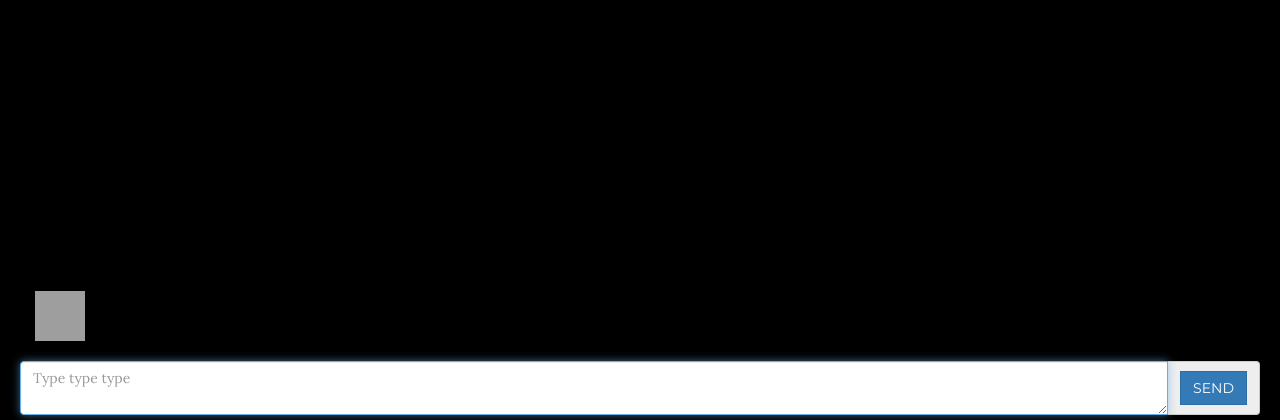
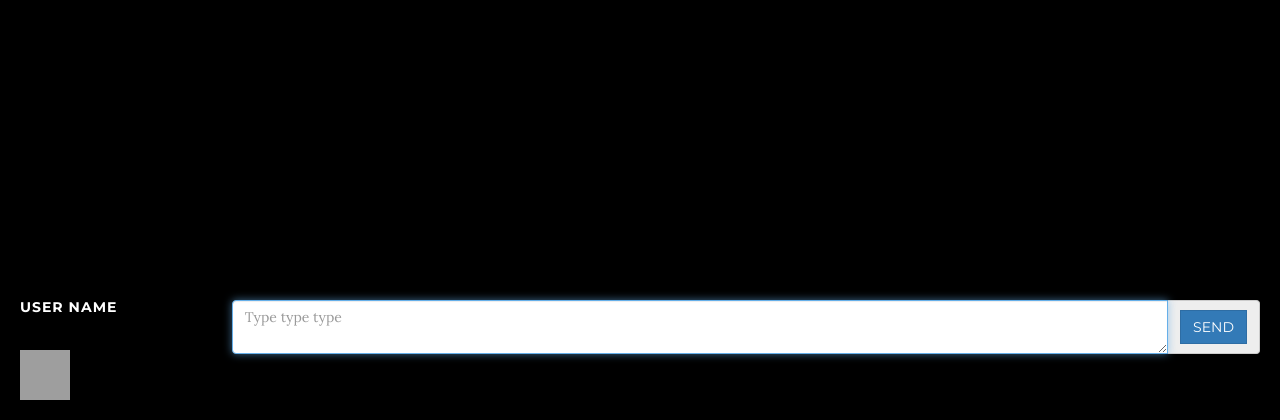
Before and after one commit to politeauthority/ChatSec, a Flask app: page /chat in a window 1280 px wide. Shown: the part 380-800 px from the top of the page. Run offline with Flask 2, Linux system fonts and the light colour scheme; the visitor is signed in with stand-in values (Sample User, id 1); some libraries are stand-ins or nearby versions; grey boxes are pictures that could not be loaded.

Commit message:
Cleaning up some frontend mess

```diff
--- a/app/main/events.py
+++ b/app/main/events.py
@@ -42,12 +42,12 @@ def msg(message):
 @socketio.on('typing', namespace='/chat')
 def typing(message):
     """Sent by a client when the user is typing."""
-    room = session.get('room')
+    room_key = session.get('room_key')
     data = {
         'user_name': session.get('user_name'),
         'avatar': session.get('avatar')
     }
-    emit('typing', data, room=room)
+    emit('typing', data, room=room_key)
 
 
 @socketio.on('left', namespace='/chat')
--- a/app/static/js/main.js
+++ b/app/static/js/main.js
@@ -69,7 +69,6 @@ function store_message(data){
 
 function build_local_data(room_name){
     room_key = 'room_' + room_name;
-    // localStorage.setItem(room_key, '[]');
     chat_room_data = JSON.parse(localStorage.getItem(room_key));
     if(chat_room_data == null){
         empty_array = [];
@@ -158,6 +157,7 @@ function lock_console(){
     $('#settings_btn').fadeOut();
     $('#chat_window').fadeOut();
     $('#lock_status').removeClass('fa-unlock-alt').addClass('fa-lock');
+    $('#repassword_container').focus();
     $('#repassword_container').fadeIn(1500);
     Cookies.set('password', '');
     Cookies.set('terminal', 'locked');
@@ -179,24 +179,20 @@ var CHATSEC = CHATSEC || (function(){
     return {
         init : function(Args) {
             _args = Args;
-
+            build_local_data(Cookies.get('room_name'));
             $('#room_name').html(':: ' + Cookies.set('room_name'));
-
+            if(Cookies.get('password')==''){
+                window.location = '/';
+            }
             Notification.requestPermission().then(function(result) {
                 console.log(result);
             });
 
         },
         launch : function(){
-            console.log('check to see if they have a password');
-            if(Cookies.get('password')==''){
-                window.location = '/';
-            }
-
-            $(document).ready(function(){
             $('.typing').hide();
             $("#textbox").focus();
-                build_local_data(Cookies.get('room_name'));
+
 
             // lockout
             var timeoutTime = 300000;
@@ -209,7 +205,6 @@ var CHATSEC = CHATSEC || (function(){
                 if (code == 13) {
                     unlock_console($(this).val());
                     $(this).val('');
-                        // set_login_creds($(this));
                 }
             });
 
@@ -227,12 +222,12 @@ var CHATSEC = CHATSEC || (function(){
 
             // Reciving user currently typing
             socket.on('typing', function(data) {
-                    if(Cookies.get('user_name') != data.username ){
+                if(Cookies.get('user_name') != data.user_name ){
                     $('.typing').find('.typing_avatar').attr(
                         'src',
                         '/static/imgs/avatars/black/' + data.avatar
                     );
-                        $('.typing').find('h3').text(data.username);
+                    $('.typing').find('h3').text(data.user_name);
                     $('.typing').show().delay(750).fadeOut();
                     $('#chat').scrollTop($('#chat')[0].scrollHeight);
                 }
@@ -251,7 +246,6 @@ var CHATSEC = CHATSEC || (function(){
                         'ChatSec - ' + data.user_name );
                 }
                 store_message(data);
-                    console.log('here');
             });
 
             // Sending a message
@@ -292,7 +286,6 @@ var CHATSEC = CHATSEC || (function(){
                     // hljs.highlightBlock(block);
                 });
             }, 10000);
-            });
         }
     };
 }());
--- a/app/templates/chat.html
+++ b/app/templates/chat.html
@@ -69,12 +69,11 @@
 
         <!-- Chat TextBox -->
         <div id="text_box" class="row">
-            <div class="col-md-8 hidden-sm hidden-xs form-group form-group-lg">
-                <label class="col-sm-1 control-label" for="formGroupInputLarge">
-                    <img height="50" width="50" src="/static/imgs/avatars/white/{{avatar}}">
-                </label>
+            <div class="col-md-2 hidden-sm hidden-xs form-group form-group-lg">
+                <h5>User Name</h5>
+                <img height="50" width="50" src="/static/imgs/avatars/white/{{avatar}}">
             </div>
-            <div class="col-xs-12">
+            <div class="col-xs-12 col-md-10">
                 <div class="input-group">
                     <textarea id="textbox" class="form-control" type="text" id="formGroupInputLarge" placeholder="Type type type"></textarea>
                     <div class="input-group-addon">
@@ -125,7 +124,6 @@
             {%if config['DEBUG'] == 'x' %}
                 <div>
                     <h4>DEBUG</h4>
-
                     username: {{user_name}} <br>
                     session['user_key'] = {{session['user_key']}} <br>
                     debug: {{config['DEBUG']}}<br>
--- a/app/templates/msg.html
+++ b/app/templates/msg.html
@@ -1,8 +1,8 @@
 <li class="row" data-user="{{user_name}}" data-date="{{sent}}" data-type="{{data_type}}">
-    <div class="col-sm-1 col-md-1 user_image_container">
+    <div class="col-md-1 col-sm-1 col-xs-3 user_image_container">
         <img class="img-responsive user_image" src="/static/imgs/avatars/black/{{avatar}}">
     </div>
-    <div class="col-sm-8">
+    <div class="col-md-11 col-sm-8 col-xs-9">
         <h3>{{user_name}}</h3>
         <small class="msg_date">just now</small><br>
         <span class="msg_content">{%if data_type=='joined'%}{{msg}}{%endif%}</span>
```
Lines whose indentation alone changed are shown as unchanged.
